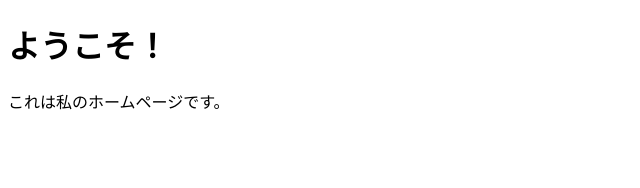
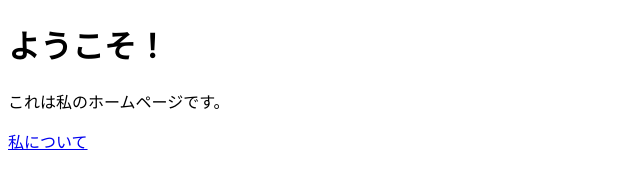
Before and after one commit to ichibha/ichibha.github.io, a plain HTML site: page index.html in a window 1280 px wide. Shown: the whole page, without its empty margins (0-640 px from the left). Drawn offline with Linux system fonts and the light colour scheme.

Commit message:
Update index.html

```diff
--- a/index.html
+++ b/index.html
@@ -6,5 +6,6 @@
 <body>
     <h1>ようこそ！</h1>
     <p>これは私のホームページです。</p>
+    <a href="book_support.html">私について</a>
 </body>
 </html>
```
